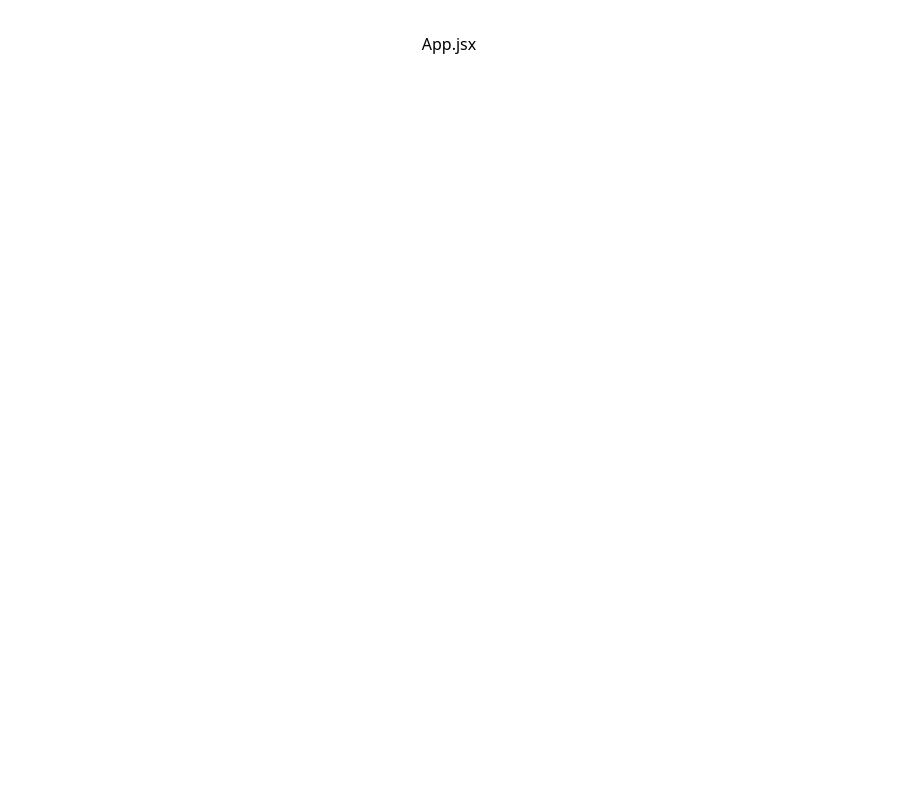
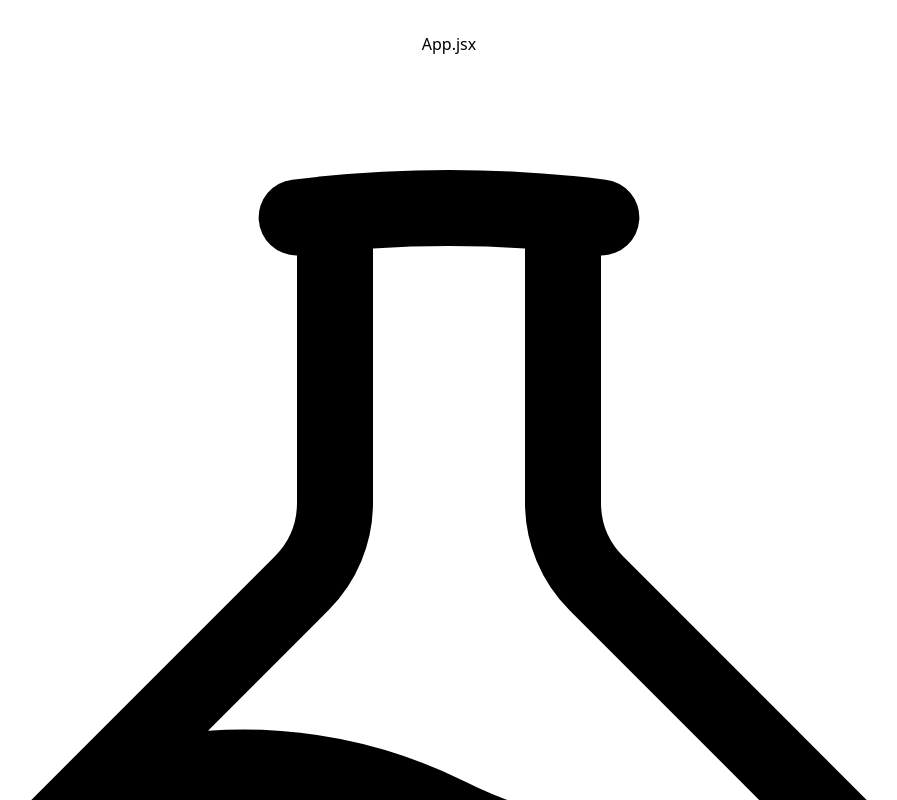
Before and after one commit to qaserge/react-laravel-survey, a React (Vite) app in the folder vite-project/: page / in a window 1280 px wide. Shown: the top 800 px of the page, without its empty margins (191-1088 px from the left). Built offline with nearby package versions, Linux system fonts and the light colour scheme.

Commit message:
heroicons installed

```diff
--- a/vite-project/package.json
+++ b/vite-project/package.json
@@ -10,6 +10,7 @@
     "preview": "vite preview"
   },
   "dependencies": {
+    "@heroicons/react": "^2.0.18",
     "react": "^18.2.0",
     "react-dom": "^18.2.0"
   },
--- a/vite-project/src/App.jsx
+++ b/vite-project/src/App.jsx
@@ -1,3 +1,4 @@
+import { BeakerIcon } from '@heroicons/react/24/solid'
 import './App.css'
 
 function App() {
@@ -5,6 +6,7 @@ function App() {
   return (
     <div className='bg-purple-500'>
       App.jsx
+      <BeakerIcon className="w-12" />
     </div>
   )
 }
```
Also changed, not shown: 1 other file (tests, documents, lock files or other folders).
